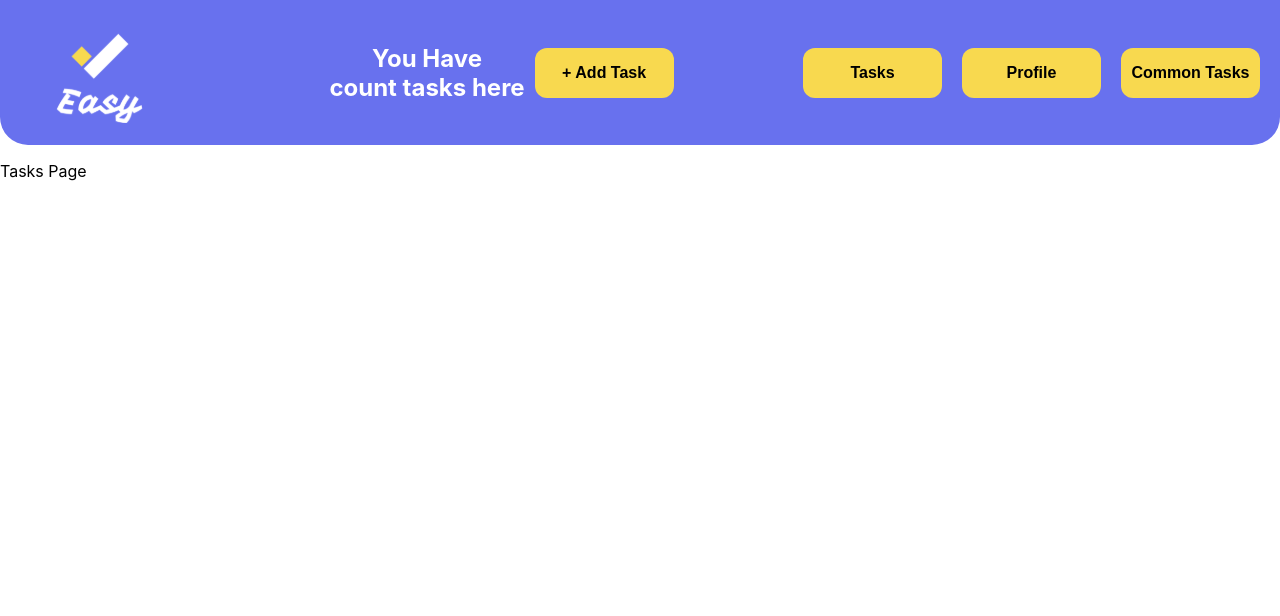
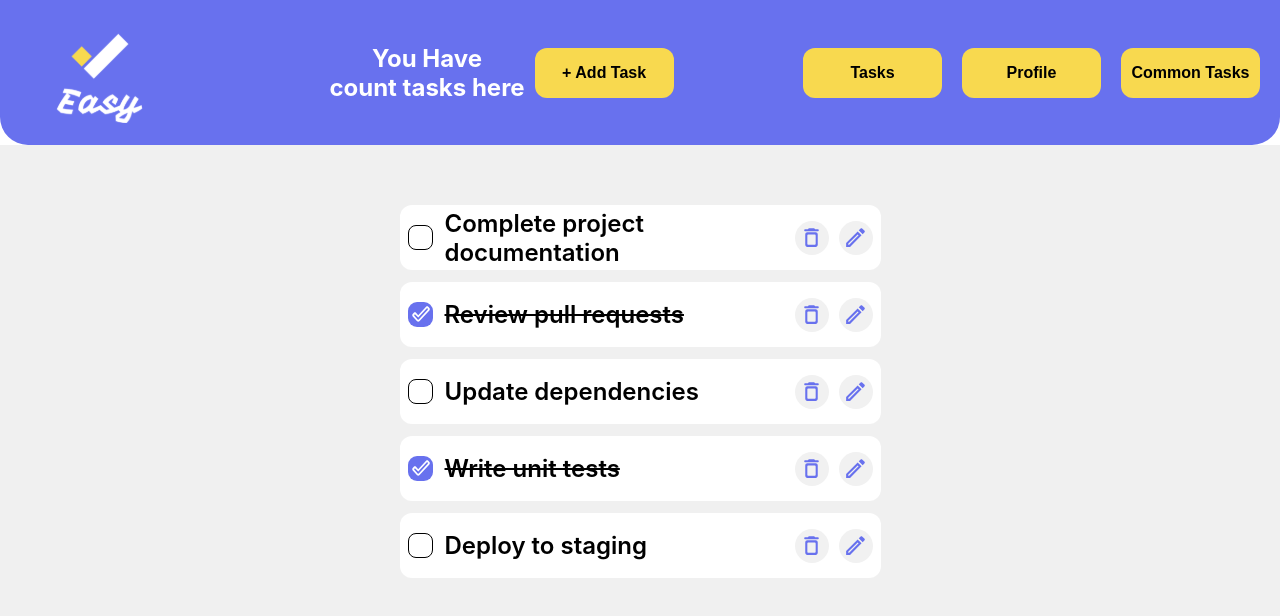
Before and after one commit to olichuk/easy-apps-web, a React (Create React App) app: page /tasks in a window 1280 px wide. Shown: the top 616 px of the page. Built offline with nearby package versions, Linux system fonts and the light colour scheme; no server answers; sample sign-in values are in the browser's storage.

Commit message:
feat: task management functionality with API integration

```diff
--- /dev/null
+++ b/src/api/taskApi.ts
@@ -0,0 +1,5 @@
+import axiosInstance from "./axios";
+
+export const getTasksApi = async () => {
+  return axiosInstance.get("/tasks");
+};
--- a/src/components/ProtectedLayout/index.tsx
+++ b/src/components/ProtectedLayout/index.tsx
@@ -2,6 +2,7 @@ import { Outlet } from "react-router";
 import Header from "../Header";
 import Footer from "../Footer";
 import React from "react";
+// import "./styles.css";
 
 const ProtectedLayout = () => {
   return (
--- /dev/null
+++ b/src/components/TaskContainer/index.tsx
@@ -0,0 +1,72 @@
+import "./styles.css";
+import React, { useState } from "react";
+import checkedIcon from "../../assets/icons/check-active-icon.svg";
+import editIcon from "../../assets/icons/edit-pencil-icon.svg";
+import deleteIcon from "../../assets/icons/trash-can-icon.svg";
+import { useNavigate } from "react-router-dom";
+
+interface IProps {
+  id: string;
+  title: string;
+  done: boolean;
+}
+
+const TaskContainer = ({ id, title, done }: IProps) => {
+  const [isDone, setIsDone] = useState(done);
+  const navigate = useNavigate();
+  const handleCheckboxClick = () => {
+    setIsDone(!isDone);
+  };
+
+  const handleTaskClick = () => {
+    navigate(`/task/${id}`);
+  };
+  const handleEditClick = () => {
+    navigate(`/task/edit/${id}`);
+  };
+
+  const handleDeleteClick = () => {
+    if (window.confirm("Are you sure?")) {
+      console.log(`Delete task ${id}`);
+    }
+  };
+
+  return (
+    <div className="task-container">
+      <div className="task-container__checkbox" onClick={handleCheckboxClick}>
+        {isDone ? (
+          <img
+            src={checkedIcon}
+            alt="Checked"
+            className="task-container__checkbox__completed"
+          />
+        ) : (
+          <div className="task-container__checkbox__uncompleted" />
+        )}
+      </div>
+      <span
+        className={`task-container__title ${isDone ? "task-container__title__completed" : ""}`}
+        onClick={handleTaskClick}
+      >
+        {title}
+      </span>
+
+      <div className="task-container__actions">
+        <button
+          className="task-container__actions__icon"
+          onClick={handleDeleteClick}
+        >
+          <img src={deleteIcon} alt="Delete" />
+        </button>
+        <button
+          className="task-container__actions__icon"
+          onClick={handleEditClick}
+        >
+          <img src={editIcon} alt="Edit" />
+        </button>
+      </div>
+    </div>
+  );
+};
+
+export default TaskContainer;
--- /dev/null
+++ b/src/components/TaskContainer/styles.css
@@ -0,0 +1,88 @@
+.task-container {
+  display: flex;
+  align-items: center;
+  gap: 12px;
+  border-radius: 12px;
+  background-color: var(--white);
+  width: 310px;
+  height: 46px;
+  cursor: pointer;
+  padding: 0 8px;
+  margin-bottom: 12px;
+}
+
+.task-container__checkbox {
+  display: flex;
+  align-items: center;
+  justify-content: center;
+}
+
+.task-container__checkbox__uncompleted {
+  width: 21.56px;
+  height: 21px;
+  border: 1px solid black;
+  border-radius: 8px;
+}
+
+.task-container__checkbox__completed {
+  width: 23px;
+  height: 22px;
+}
+
+.task-container__title {
+  font-size: 14px;
+  font-weight: 600;
+  color: var(--black);
+}
+
+.task-container__title__completed {
+  text-decoration: line-through;
+}
+
+.task-container__actions {
+  display: flex;
+  gap: 10px;
+  margin-left: auto;
+}
+
+.task-container__actions__icon {
+  background-color: #f1f1f1;
+  border: none;
+  border-radius: 50%;
+  width: 28px;
+  height: 28px;
+  padding: 3px;
+}
+
+.task-container__actions__icon img {
+  width: 21px;
+  height: 21px;
+}
+
+@media screen and (min-width: 992px) {
+  .task-container {
+    width: 465px;
+    height: 65px;
+  }
+  .task-container__title {
+    font-size: 24px;
+  }
+  .task-container__actions__icon {
+    width: 34px;
+    height: 34px;
+    padding: 4px;
+  }
+
+  .task-container__actions__icon img {
+    width: 25px;
+    height: 25px;
+  }
+  .task-container__checkbox__uncompleted {
+    width: 23px;
+    height: 23px;
+  }
+  .task-container__checkbox__completed {
+    width: 25px;
+    height: 25px;
+  }
+}
--- /dev/null
+++ b/src/hooks/useTasks.ts
@@ -0,0 +1,30 @@
+import { useDispatch, useSelector } from "react-redux";
+import { getTasksAsyncAction } from "../store/asyncActions/tasksAsyncActions";
+import { TRootState, TAppDispatch } from "../store";
+import { Task } from "../store/reducers/tasksSlice";
+
+const useTasks = () => {
+  const dispatch = useDispatch<TAppDispatch>();
+
+  const tasks = useSelector<TRootState, Task[]>(
+    (state: TRootState) => state.tasks.tasks
+  );
+  const loading = useSelector<TRootState, boolean>(
+    (state: TRootState) => state.tasks.isLoading
+  );
+  const error = useSelector<TRootState, string | null>(
+    (state: TRootState) => state.tasks.isError
+  );
+  const getAllTasks = () => {
+    dispatch(getTasksAsyncAction());
+  };
+
+  return {
+    tasks,
+    loading,
+    error,
+    getAllTasks,
+  };
+};
+
+export default useTasks;
--- a/src/index.css
+++ b/src/index.css
@@ -21,7 +21,7 @@ code {
   --yellow: #f8d94f;
   --white: #ffffff;
   --black: #000000;
-  --lightGray: #c4c8f9;
+  --lightGray: #f0f0f0;
   --blue: #3d78f0;
   --darkGray: #4d4d4d;
   --green: #008001;
--- a/src/pages/TasksPage/index.tsx
+++ b/src/pages/TasksPage/index.tsx
@@ -1,8 +1,53 @@
-import React from "react";
+import React, { useEffect } from "react";
+import "./styles.css";
+import TaskContainer from "../../components/TaskContainer";
+import useTasks from "../../hooks/useTasks";
+
 const TasksPage = () => {
+  const { tasks, loading, error, getAllTasks } = useTasks();
+
+  useEffect(() => {
+    getAllTasks();
+  }, []);
+
   return (
-    <div>
-      <p>Tasks Page</p>
+    <div className="tasks-page-container">
+      {loading && (
+        <div className="tasks-page-container-message">Loading...</div>
+      )}
+      {error && (
+        <div className="tasks-page-container-message">Something went wrong</div>
+      )}
+      {!loading && !error && (
+        <div className="tasks-list">
+          {tasks.length === 0 ? (
+            <div className="tasks-page-container-message">No tasks yet</div>
+          ) : (
+            tasks.map((task) => (
+              <TaskContainer
+                key={task.id}
+                id={task.id}
+                title={task.title}
+                done={task.done}
+              />
+            ))
+          )}
+        </div>
+      )}
+
+      {/* <TaskContainer id="1" title="Sample Task" done={false} />
+      <TaskContainer id="2" title="Sample Task" done={false} />
+      <TaskContainer id="3" title="Sample Task" done={false} />
+      <TaskContainer id="4" title="Sample Task" done={false} />
+      <TaskContainer id="5" title="Sample Task" done={false} />
+      <TaskContainer id="6" title="Sample Task" done={false} />
+      <TaskContainer id="7" title="Sample Task" done={false} />
+      <TaskContainer id="8" title="Sample Task" done={false} />
+      <TaskContainer id="9" title="Sample Task" done={false} />
+      <TaskContainer id="10" title="Sample Task" done={false} />
+      <TaskContainer id="11" title="Sample Task" done={false} />
+      <TaskContainer id="12" title="Sample Task" done={false} />
+      <TaskContainer id="13" title="Sample Task" done={false} /> */}
     </div>
   );
 };
--- /dev/null
+++ b/src/pages/TasksPage/styles.css
@@ -0,0 +1,21 @@
+.tasks-page-container {
+  display: flex;
+  justify-content: flex-start;
+  background-color: var(--lightGray);
+  min-height: 100vh;
+  padding: 30px;
+  align-items: center;
+  flex-direction: column;
+}
+.tasks-page-container-message {
+  font-size: 16px;
+  color: var(--darkGray);
+  text-align: center;
+  margin-top: 20px;
+}
+
+@media screen and (min-width: 992px) {
+  .tasks-page-container {
+    padding: 60px;
+  }
+}
--- /dev/null
+++ b/src/store/asyncActions/tasksAsyncActions.ts
@@ -0,0 +1,35 @@
+import { createAsyncThunk } from "@reduxjs/toolkit";
+// import { getTasksApi } from "../../api/taskApi";
+import { isAxiosError } from "axios";
+const mockTasks = [
+  { id: "1", title: "Complete project documentation", done: false },
+  { id: "2", title: "Review pull requests", done: true },
+  { id: "3", title: "Update dependencies", done: false },
+  { id: "4", title: "Write unit tests", done: true },
+  { id: "5", title: "Deploy to staging", done: false },
+];
+export const getTasksAsyncAction = createAsyncThunk(
+  "tasks",
+  async (_, { rejectWithValue }) => {
+    try {
+      //   const { data } = await getTasksApi();
+      //   return data;
+      await new Promise((resolve) => setTimeout(resolve, 1000));
+
+      return mockTasks;
+    } catch (error) {
+      let errorMessage = "An unexpected error occurred";
+      if (isAxiosError(error)) {
+        if (error.response?.data?.error) {
+          errorMessage = error.response?.data?.error;
+          console.log(error.response);
+        } else if (error.response?.data?.errors) {
+          errorMessage = error.response?.data?.errors.join("\n");
+          console.log(error.response);
+        }
+      }
+      alert(errorMessage);
+      return rejectWithValue(errorMessage);
+    }
+  }
+);
--- a/src/store/reducers/index.ts
+++ b/src/store/reducers/index.ts
@@ -2,9 +2,11 @@
 
 import { combineReducers } from "@reduxjs/toolkit";
 import authReducer from "./authSlice";
+import tasksReducer from "./tasksSlice";
 
 const rootReducer = combineReducers({
   auth: authReducer,
+  tasks: tasksReducer,
 });
 
 export default rootReducer;
--- /dev/null
+++ b/src/store/reducers/tasksSlice.ts
@@ -0,0 +1,43 @@
+import { createSlice } from "@reduxjs/toolkit";
+import { getTasksAsyncAction } from "../asyncActions/tasksAsyncActions";
+
+export interface Task {
+  id: string;
+  title: string;
+  done: boolean;
+}
+
+interface TasksState {
+  tasks: Task[];
+  isLoading: boolean;
+  isError: string | null;
+}
+
+const initialState: TasksState = {
+  tasks: [],
+  isLoading: false,
+  isError: null,
+};
+
+const tasksSlice = createSlice({
+  name: "tasks",
+  initialState,
+  reducers: {},
+  extraReducers: (builder) => {
+    builder
+      .addCase(getTasksAsyncAction.pending, (state) => {
+        state.isLoading = true;
+        state.isError = null;
+      })
+      .addCase(getTasksAsyncAction.fulfilled, (state, action) => {
+        state.isLoading = false;
+        state.tasks = action.payload;
+      })
+      .addCase(getTasksAsyncAction.rejected, (state, action) => {
+        state.isLoading = false;
+        state.isError = action.payload as string;
+      });
+  },
+});
+
+export default tasksSlice.reducer;
```
Also changed, not shown: src/assets/icons/check-active-icon.svg (added).
